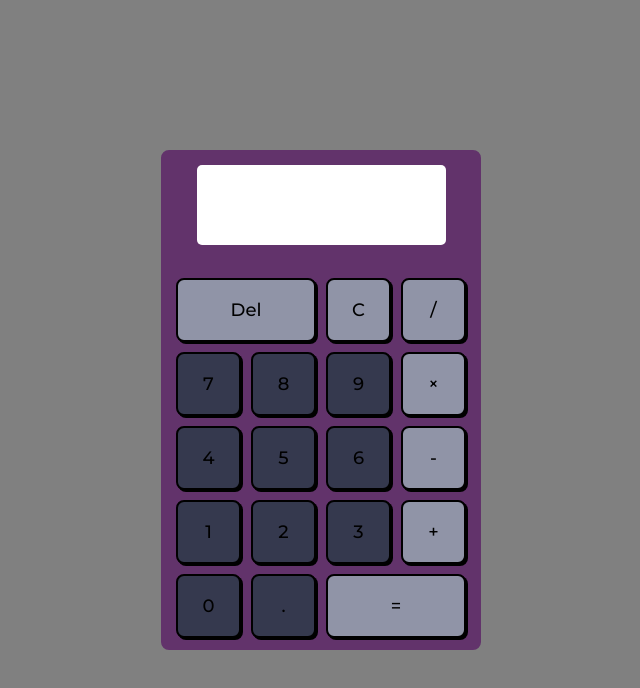
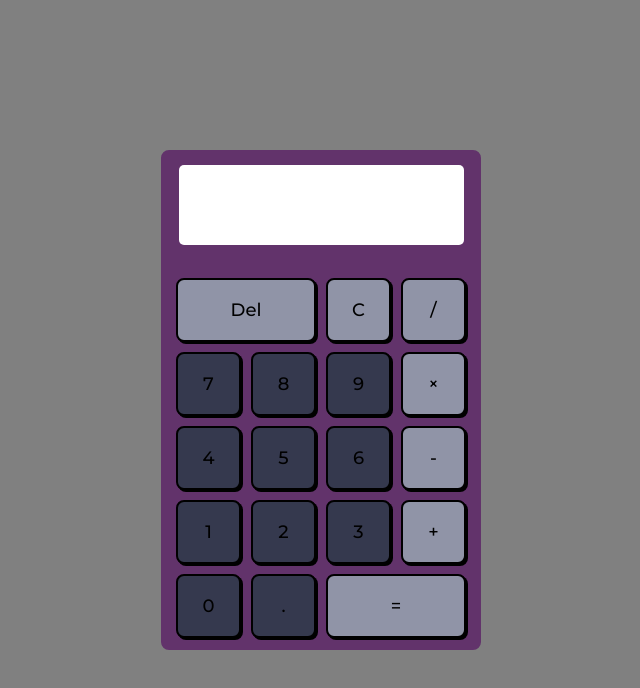
Before and after one commit to Phusse/My-React-App, a React (Create React App) app: page / in a window 1280 px wide. Shown: the top 688 px of the page, without its empty margins (319-959 px from the left). Built offline with nearby package versions, Linux system fonts and the light colour scheme.

Commit message:
input width

```diff
--- a/style.css
+++ b/style.css
@@ -39,7 +39,7 @@ input[type="text"] {
   font-size: 25px;
   font-weight: 900;
   height: 10vh;
-  width: 249px;
+  width: 95%;
   background-color: white;
   margin-top: 5px;
   margin-bottom: 10px;
```
